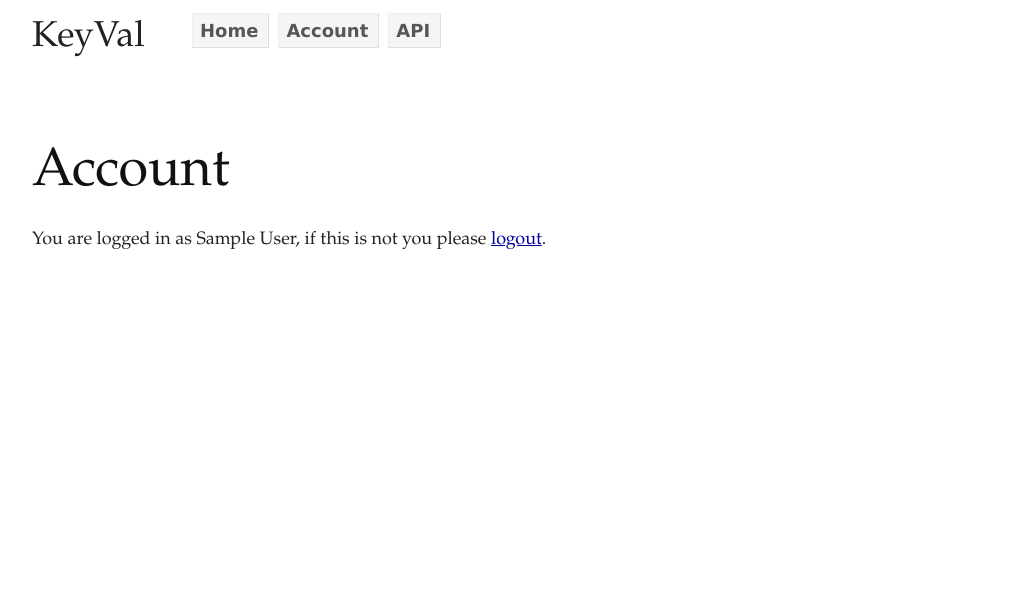
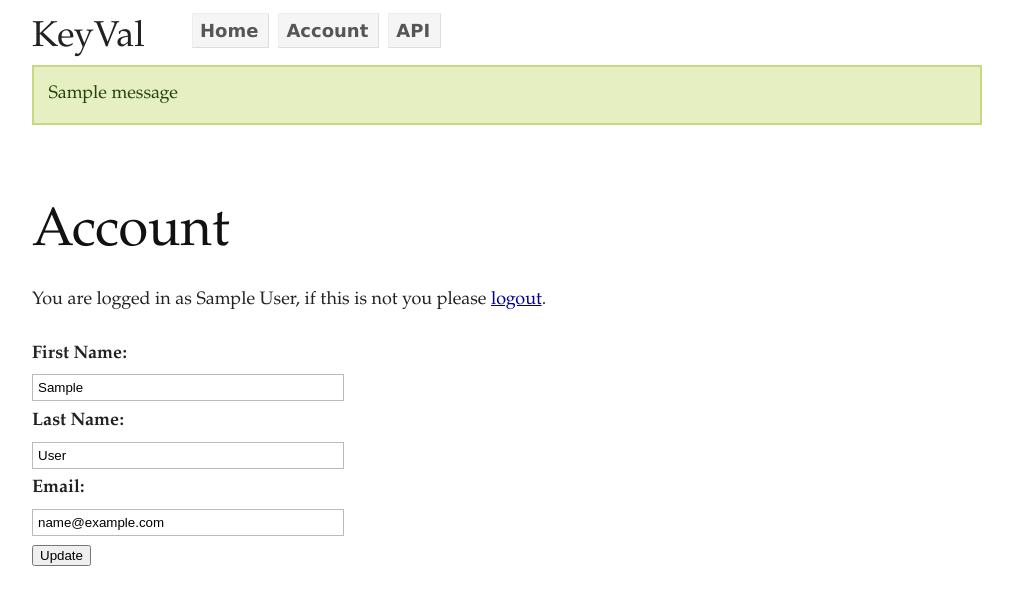
Before and after one commit to marcuswhybrow/keyval, a Django app: page /account/ in a window 1280 px wide. Shown: the top 605 px of the page, without its empty margins (133-1146 px from the left). Run offline with Django 3.2, Linux system fonts and the light colour scheme; a user stored in the database is signed in; tables that the repository leaves empty hold one stand-in row (values such as "Sample post"); one stand-in notice (Sample message) is shown; parts of the project's set-up code (start-up, migrations or seed data) failed here and were passed over.

Commit message:
Added the ability to edit account details, and keyval values.

```diff
--- a/keyval/core/views.py
+++ b/keyval/core/views.py
@@ -25,7 +25,7 @@ def keyval_profile(request, username, key):
         raise Http404
 
     try:
-        keyval = KeyVal.objects.get(key=key)
+        keyval = KeyVal.objects.get(key=key, user=user)
     except KeyVal.DoesNotExist:
         raise Http404
 
@@ -35,10 +35,53 @@ def keyval_profile(request, username, key):
     }, context_instance=RequestContext(request))
 
 from django.contrib.auth.decorators import login_required
+from django.contrib import messages
+
+@login_required
+def keyval_edit(request, username, key):
+    """Allows editing of keyvals if the logged in user owns the keyval"""
+
+    try:
+        user = User.objects.get(username=username)
+    except User.DoesNotExist:
+        raise  Http404
+
+    try:
+        keyval = KeyVal.objects.get(key=key, user=user)
+    except KeyVal.DoesNotExist:
+        raise Http404
+
+    if user != request.user:
+        raise Http404
+
+    if request.method == 'POST':
+        value = request.POST.get('value', keyval.value)
+        keyval.value = value
+        keyval.save()
+
+        messages.success(request, 'Your keyval information has been updated.')
+
+    return render_to_response('core/keyval_edit.html', {
+        'keyval': keyval,
+    }, context_instance=RequestContext(request))
+
 
 @login_required
 def account(request):
     """Displays information about the users account"""
+
+    if request.method == 'POST':
+        first_name = request.POST.get('first_name', request.user.first_name)
+        last_name = request.POST.get('last_name', request.user.last_name)
+        email = request.POST.get('email', request.user.email)
+
+        request.user.first_name = first_name
+        request.user.last_name = last_name
+        request.user.email = email
+        request.user.save()
+
+        messages.success(request, 'Your account information has been updated.')
+
     return render_to_response('core/account.html', context_instance=RequestContext(request))
 
 def index(request):
--- a/keyval/static/css/style.css
+++ b/keyval/static/css/style.css
@@ -5,5 +5,6 @@ ul.keyval-list                      { list-style: none; }
 .header > .logo                     { padding-top: 0.3em; font-size: 2em; }
 .header > .userbox                  {  }
 
+.message-box ul,
 nav > ul                            { list-style: none; padding: 0; margin: 0; }
 nav > ul li                         { display: inline; }
--- a/keyval/templates/base.html
+++ b/keyval/templates/base.html
@@ -36,6 +36,17 @@
 
         <div class="content-wrapper">
             <section class="content container">
+
+                {% if messages %}
+                <div class="message-box">
+                    <ul>
+                        {% for message in messages %}
+                        <li{% if message.tags %} class="{{ message.tags}}"{% endif %}>{{ message }}</li>
+                        {% endfor %}
+                    </ul>
+                </div>
+                {% endif %}
+
                 {% block page_content %}
 
                 {% endblock %}
--- a/keyval/templates/core/account.html
+++ b/keyval/templates/core/account.html
@@ -6,4 +6,28 @@
             <p>
                 You are logged in as {{ user.get_full_name|default:user.username }}, if this is not you please <a href="{% url logout %}">logout</a>.
             </p>
+
+            <form action="" method="post" accept-charset="utf-8">
+                {% csrf_token %}
+
+                <p>
+                    <label for="id_first_name">First Name:</label>
+                    <br>
+                    <input class="text" type="text" name="first_name" value="{{ user.first_name }}" id="id_first_name">
+                </p>
+
+                <p>
+                    <label for="id_last_name">Last Name:</label>
+                    <br>
+                    <input class="text" type="text" name="last_name" value="{{ user.last_name }}" id="id_last_name">
+                </p>
+
+                <p>
+                    <label for="id_email">Email:</label>
+                    <br>
+                    <input class="text" type="text" name="email" value="{{ user.email }}" id="id_email">
+                </p>
+
+                <p><input type="submit" value="Update"></p>
+            </form>
 {% endblock %}
--- a/keyval/templates/core/user_profile.html
+++ b/keyval/templates/core/user_profile.html
@@ -1,7 +1,7 @@
 {% extends "base.html" %}
 
 {% block page_content %}
-            <h1 class="prepend-top">{{ user_profile.get_full_name|default:user_profile.username }}</h1>
+            <h1 class="prepend-top">{{ user_profile.username }}</h1>
 
             {% if user_profile.keyvals %}
             <nav>
--- a/keyval/urls.py
+++ b/keyval/urls.py
@@ -37,6 +37,7 @@ if settings.SERVE_STATIC:
 
 # The username matching must be performed last as the expressions are very general.
 urlpatterns += patterns('',
+    url(r'^(?P<username>[^/]+)/(?P<key>[^/]+)/edit/$', 'keyval.core.views.keyval_edit', name='keyval_edit'),
     url(r'^(?P<username>[^/]+)/(?P<key>[^/]+)/$', 'keyval.core.views.keyval_profile', name='keyval_profile'),
     url(r'^(?P<username>[^/]+)/$', 'keyval.core.views.user_profile', name='user_profile'),
 )
```
Also changed, not shown: keyval/templates/core/api.html (+18 -0 lines), keyval/templates/core/keyval_edit.html (added, +17 -0 lines), keyval/templates/core/keyval_profile.html (+11 -1 lines).
